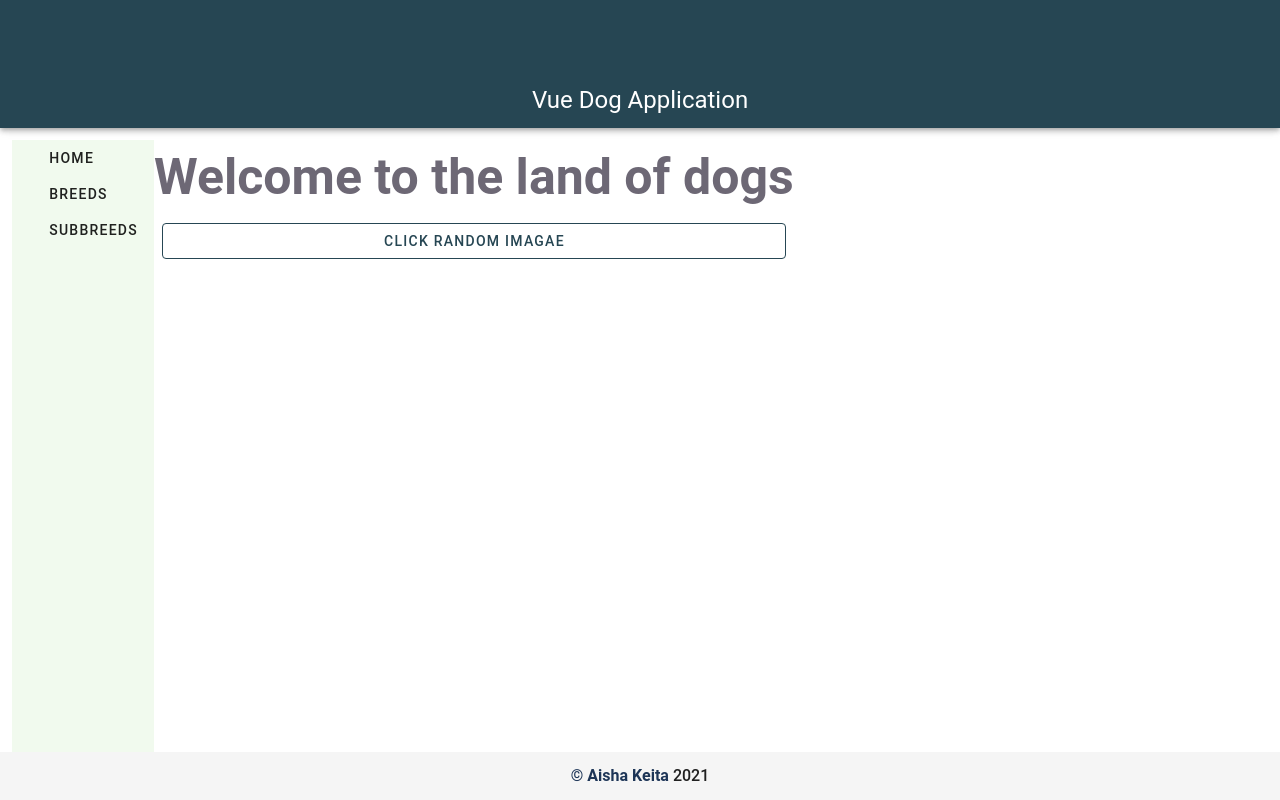
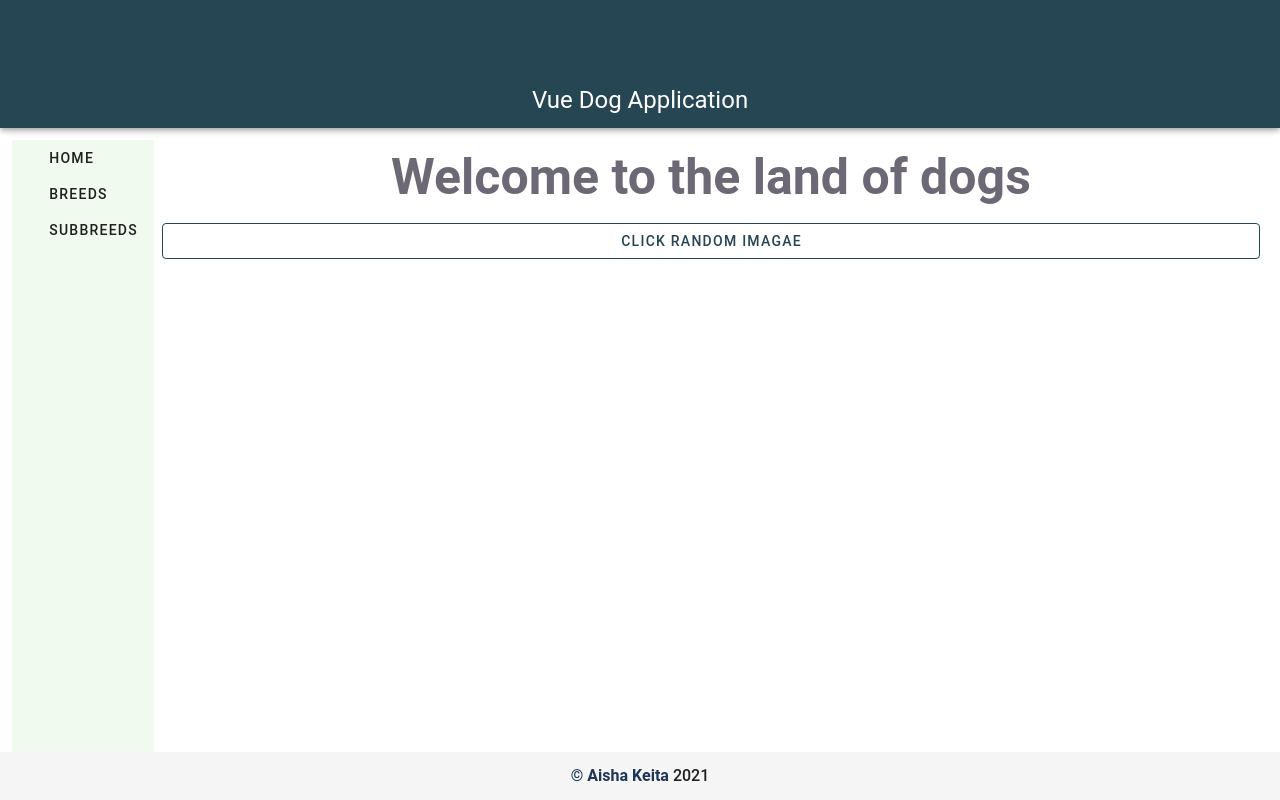
Before and after one commit to AishaKEITA/Dog-Breed-App, a Vue app: page / in a window 1280 px wide. Shown: the top 800 px of the page. Built offline with nearby package versions, Linux system fonts and the light colour scheme.

Commit message:
app.vue
- add style to the section

```diff
--- a/src/App.vue
+++ b/src/App.vue
@@ -31,9 +31,11 @@ export default {
 <style scoped>
 section > div {
   display: flex;
-  justify-content: space-between;
+  justify-content: space-around;
+  max-width: 100%;
 }
 section {
-  max-width: 60%;
+  max-width: 100%;
+  height: auto;
 }
 </style>
```
Lines whose indentation alone changed are shown as unchanged.
